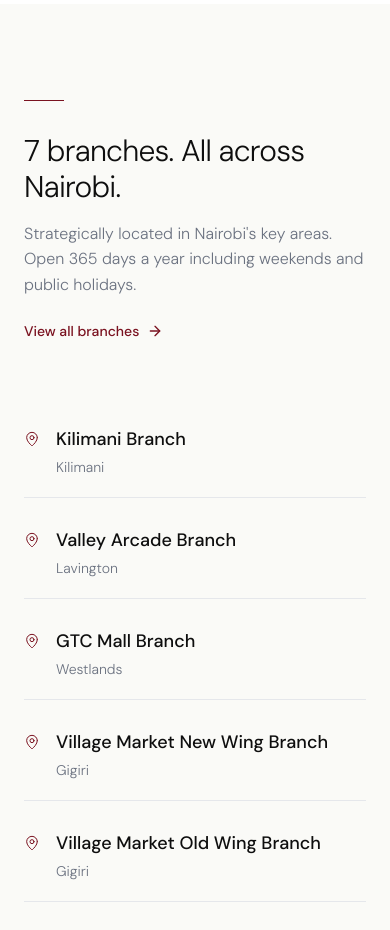
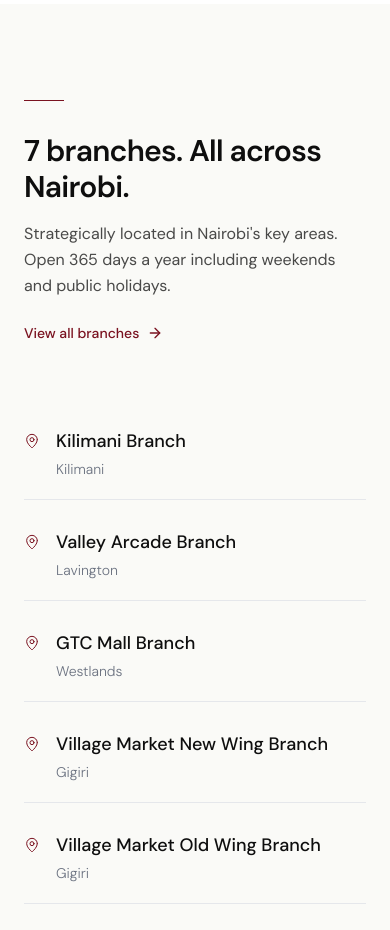
Before and after one commit to lumasia07/sunny-forex-web, a React (Vite) app: page / in a window 390 px wide. Shown: the part 4260-5190 px from the top of the page. Built offline with nearby package versions, Linux system fonts and the light colour scheme.

Commit message:
Refactor Branches component to improve typography and styling, updating class names for headline and lead text to enhance visual presentation.

```diff
--- a/src/components/Branches.tsx
+++ b/src/components/Branches.tsx
@@ -95,10 +95,10 @@ export function Branches() {
               }}
               className="inline-block w-10 h-px bg-[#7A1220] mb-6 origin-left" />
 
-            <h2 className="text-3xl md:text-4xl font-light text-[#0E0E0E] mb-4">
+            <h2 className="type-headline text-3xl md:text-4xl lg:text-5xl mb-4">
               <LiveWords text="7 branches. All across Nairobi." />
             </h2>
-            <LiveBlock className="text-gray-500 font-light max-w-md" variant="dark" inline={false}>
+            <LiveBlock className="type-lead max-w-md" variant="neutral" inline={false}>
               Strategically located in Nairobi's key areas. Open 365 days a year
               including weekends and public holidays.
             </LiveBlock>
```
